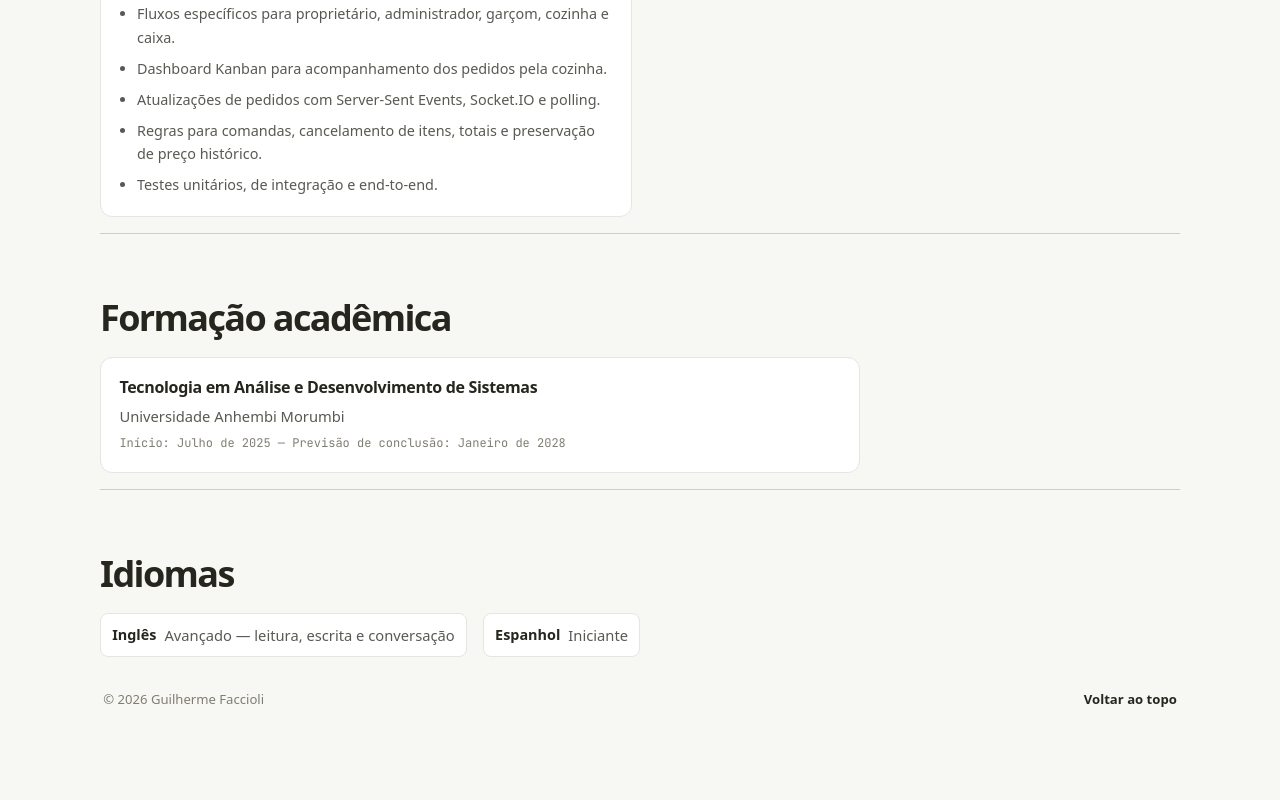
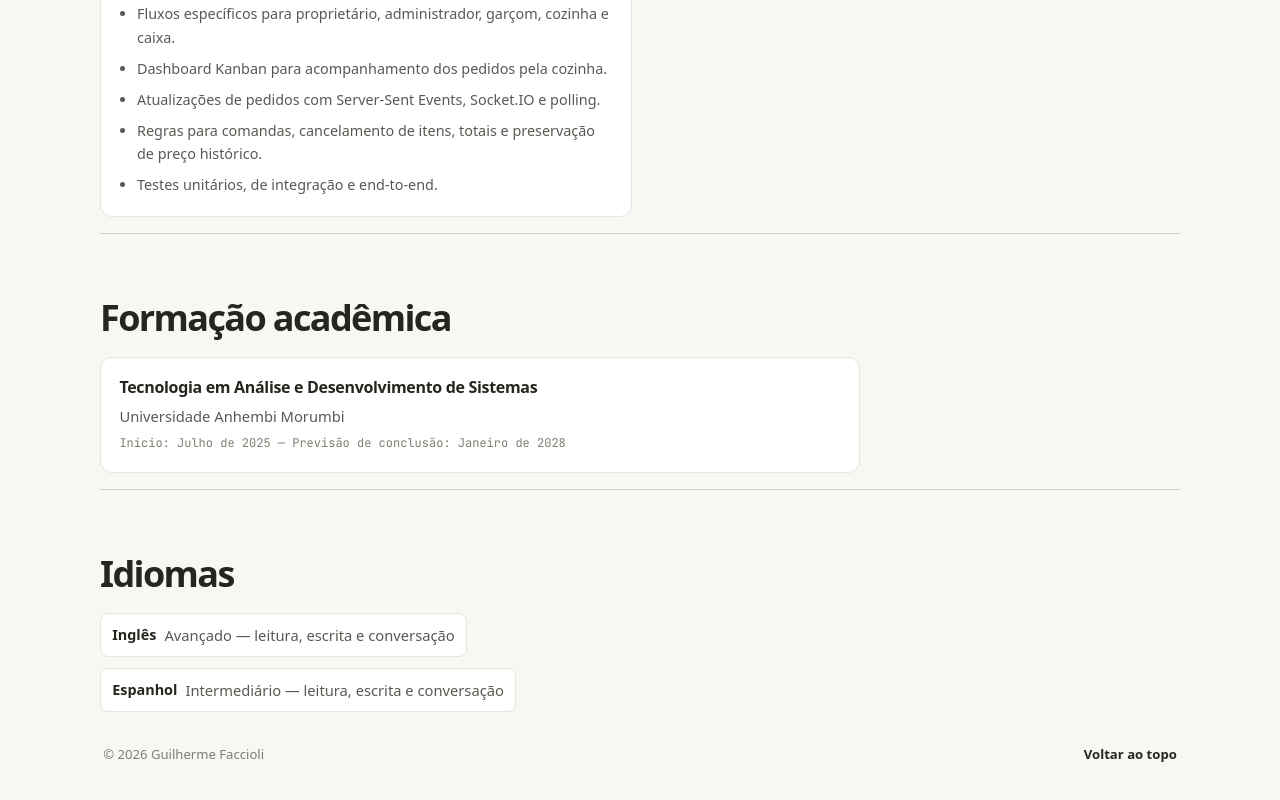
Before and after one commit to GuiFaccioli/meu-curriculo, a React (Vite) app: page / in a window 1280 px wide. Shown: the part 2663-3463 px from the top of the page. Before the commit the page ends 3422 px from the top, so only its background shows below. Built offline with nearby package versions, Linux system fonts and the light colour scheme; no server answers.

Commit message:
fix: update spanish proficiency

```diff
--- a/public/curriculo-guilherme-faccioli.html
+++ b/public/curriculo-guilherme-faccioli.html
@@ -153,7 +153,7 @@
 
       <section>
         <h2>Idiomas</h2>
-        <ul class="languages"><li>Inglês avançado — leitura, escrita e conversação</li><li>Espanhol iniciante</li></ul>
+        <ul class="languages"><li>Inglês avançado — leitura, escrita e conversação</li><li>Espanhol intermediário — leitura, escrita e conversação</li></ul>
       </section>
 
       <section>
--- a/src/data/resume.ts
+++ b/src/data/resume.ts
@@ -233,6 +233,6 @@ export const resumeData = {
   ] as Education[],
   languages: [
     { name: 'Inglês', level: 'Avançado — leitura, escrita e conversação' },
-    { name: 'Espanhol', level: 'Iniciante' },
+    { name: 'Espanhol', level: 'Intermediário — leitura, escrita e conversação' },
   ] as Language[],
 }
```
